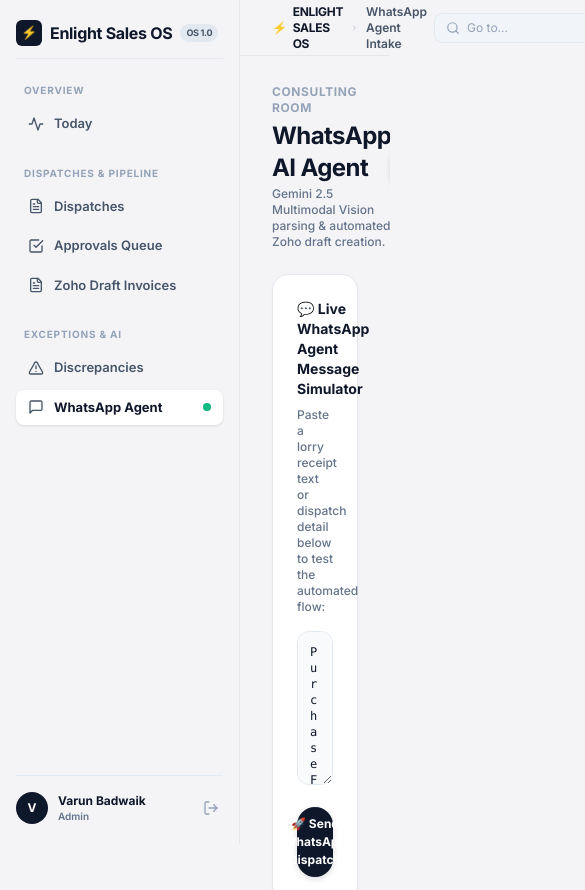
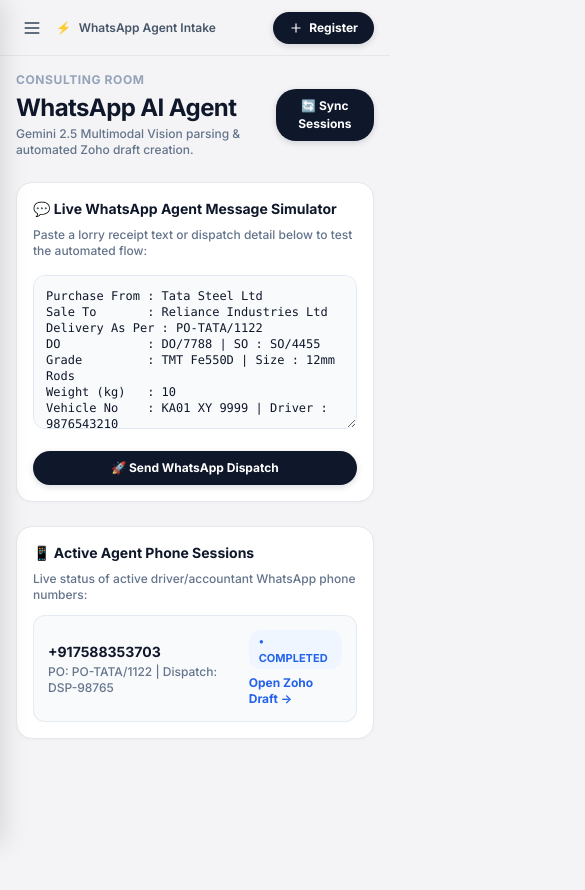
Before and after one commit to varunbadwaik/Enlight-Sales-OS, a Next.js app in the folder apps/web/: page /whatsapp in a window 390 px wide. Shown: the top 890 px of the page, 585 px wide, since content can reach past the window. After the commit the page ends 844 px from the top, so only its background shows below. Built offline with nearby package versions, Linux system fonts and the light colour scheme; no server answers.

Commit message:
feat(responsive): add mobile navigation drawer, backdrop overlay, and responsive table wrappers for mobile, tablet, and desktop

```diff
--- a/apps/web/app/AppLayoutWrapper.tsx
+++ b/apps/web/app/AppLayoutWrapper.tsx
@@ -3,7 +3,7 @@
 import { usePathname, useRouter } from 'next/navigation';
 import Link from 'next/link';
 import { useEffect, useState } from 'react';
-import { LogOut, Search, ChevronRight, FileText, CheckSquare, AlertTriangle, MessageSquare, Activity, Plus } from 'lucide-react';
+import { LogOut, Search, ChevronRight, FileText, CheckSquare, AlertTriangle, MessageSquare, Activity, Plus, Menu, X } from 'lucide-react';
 import { supabase, isSupabaseConfigured } from '../lib/supabaseClient';
 
 interface UserInfo {
@@ -17,6 +17,7 @@
   const pathname = usePathname();
   const router = useRouter();
   const isLoginPage = pathname === '/login';
+  const [mobileMenuOpen, setMobileMenuOpen] = useState(false);
   const [user, setUser] = useState<UserInfo | null>({
     id: 'default-user',
     email: 'admin@enlightsales.com',
@@ -25,6 +26,11 @@
   });
   const [authChecked, setAuthChecked] = useState(true);
   const [searchQuery, setSearchQuery] = useState('');
+
+  // Close mobile nav on route change
+  useEffect(() => {
+    setMobileMenuOpen(false);
+  }, [pathname]);
 
   useEffect(() => {
     async function checkAuthStatus() {
@@ -130,16 +136,30 @@
 
   return (
     <div className="app-container">
+      {/* Mobile Backdrop Overlay */}
+      {mobileMenuOpen && (
+        <div
+          onClick={() => setMobileMenuOpen(false)}
+          className="fixed inset-0 bg-slate-900/40 backdrop-blur-sm z-30 lg:hidden transition-opacity"
+        />
+      )}
+
       {/* Sidebar Navigation matching Pulse Clinic Reference */}
-      <aside className="sidebar flex flex-col justify-between">
+      <aside className={`sidebar flex flex-col justify-between ${mobileMenuOpen ? 'mobile-open' : ''}`}>
         <div>
           {/* Brand Logo & Tagline */}
-          <div className="pb-3 border-b border-slate-200/80 mb-2">
+          <div className="pb-3 border-b border-slate-200/80 mb-2 flex items-center justify-between">
             <div className="brand-logo">
               <div className="brand-icon">⚡</div>
               <span>Enlight Sales OS</span>
               <span className="brand-badge">OS 1.0</span>
             </div>
+            <button
+              onClick={() => setMobileMenuOpen(false)}
+              className="lg:hidden text-slate-400 hover:text-slate-700 p-1"
+            >
+              <X className="w-5 h-5" />
+            </button>
           </div>
 
           {/* Grouped Nav Section 1: OVERVIEW */}
@@ -212,26 +232,33 @@
       <div className="main-wrapper">
         {/* Top Header Bar matching Reference UI */}
         <header className="top-header-bar">
-          {/* Left Breadcrumbs */}
+          {/* Left Breadcrumbs + Mobile Menu Toggle */}
           <div className="flex items-center gap-2 font-medium text-xs">
+            <button
+              onClick={() => setMobileMenuOpen(true)}
+              className="lg:hidden p-1.5 rounded-lg text-slate-700 hover:bg-slate-200 transition-colors"
+              title="Open Menu"
+            >
+              <Menu className="w-5 h-5" />
+            </button>
             <span className="font-bold text-slate-900 tracking-tight flex items-center gap-1.5">
-              <span>⚡</span> ENLIGHT SALES OS
+              <span>⚡</span> <span className="hidden sm:inline">ENLIGHT SALES OS</span>
             </span>
-            <ChevronRight className="w-3.5 h-3.5 text-slate-400" />
-            <span className="text-slate-600 font-semibold">{getBreadcrumbTitle()}</span>
+            <ChevronRight className="w-3.5 h-3.5 text-slate-400 hidden sm:inline" />
+            <span className="text-slate-600 font-semibold truncate">{getBreadcrumbTitle()}</span>
           </div>
 
           {/* Right Global Controls */}
-          <div className="flex items-center gap-4">
+          <div className="flex items-center gap-2 sm:gap-4">
             {/* Search Input Bar */}
-            <div className="relative flex items-center">
+            <div className="relative hidden sm:flex items-center">
               <Search className="w-3.5 h-3.5 text-slate-400 absolute left-3 pointer-events-none" />
               <input
                 type="text"
                 value={searchQuery}
                 onChange={(e) => setSearchQuery(e.target.value)}
                 placeholder="Go to..."
-                className="bg-slate-100 border border-slate-200/90 rounded-lg pl-8 pr-12 py-1.5 text-xs text-slate-900 placeholder-slate-400 focus:outline-none focus:bg-white focus:border-slate-400 transition-all w-48"
+                className="bg-slate-100 border border-slate-200/90 rounded-lg pl-8 pr-12 py-1.5 text-xs text-slate-900 placeholder-slate-400 focus:outline-none focus:bg-white focus:border-slate-400 transition-all w-36 sm:w-48"
               />
               <span className="absolute right-2 text-[10px] font-bold bg-white text-slate-500 border border-slate-200 rounded px-1 py-0.5">
                 ⌘K
@@ -241,10 +268,11 @@
             {/* Quick Action Button */}
             <button
               onClick={() => router.push('/dispatches')}
-              className="btn-dark-pill"
+              className="btn-dark-pill text-xs"
             >
               <Plus className="w-3.5 h-3.5" />
-              <span>Register Dispatch</span>
+              <span className="hidden xs:inline">Register Dispatch</span>
+              <span className="xs:hidden">Register</span>
             </button>
           </div>
         </header>
--- a/apps/web/app/approvals/page.tsx
+++ b/apps/web/app/approvals/page.tsx
@@ -42,7 +42,7 @@
       </div>
 
       {/* Clean Table Container */}
-      <div className="card-clean p-0 overflow-hidden">
+      <div className="card-clean p-0 overflow-x-auto">
         <table className="table-clean">
           <thead>
             <tr>
--- a/apps/web/app/dispatches/page.tsx
+++ b/apps/web/app/dispatches/page.tsx
@@ -88,7 +88,7 @@
       </div>
 
       {/* Clean Table Container */}
-      <div className="card-clean p-0 overflow-hidden">
+      <div className="card-clean p-0 overflow-x-auto">
         <table className="table-clean">
           <thead>
             <tr>
--- a/apps/web/app/exceptions/page.tsx
+++ b/apps/web/app/exceptions/page.tsx
@@ -44,7 +44,7 @@
       </div>
 
       {/* Clean Table Container */}
-      <div className="card-clean p-0 overflow-hidden">
+      <div className="card-clean p-0 overflow-x-auto">
         <table className="table-clean">
           <thead>
             <tr>
--- a/apps/web/app/globals.css
+++ b/apps/web/app/globals.css
@@ -31,10 +31,12 @@
 }
 
 /* App Container Layout */
+/* App Container Layout */
 .app-container {
   display: flex;
   min-height: 100vh;
   background-color: #F4F4F6;
+  position: relative;
 }
 
 /* Sidebar Navigation (Pulse Clinic Style) */
@@ -49,6 +51,23 @@
   position: sticky;
   top: 0;
   height: 100vh;
+  z-index: 40;
+  transition: transform 0.25s cubic-bezier(0.4, 0, 0.2, 1);
+}
+
+@media (max-width: 1023px) {
+  .sidebar {
+    position: fixed;
+    left: 0;
+    top: 0;
+    bottom: 0;
+    height: 100%;
+    transform: translateX(-100%);
+    box-shadow: 4px 0 24px rgba(0, 0, 0, 0.12);
+  }
+  .sidebar.mobile-open {
+    transform: translateX(0);
+  }
 }
 
 .brand-logo {
@@ -130,26 +149,46 @@
   display: flex;
   flex-direction: column;
   min-width: 0;
+  width: 100%;
 }
 
 /* Top Header Bar */
 .top-header-bar {
-  height: 56px;
+  min-height: 56px;
   background-color: #F4F4F6;
   border-bottom: 1px solid #E5E7EB;
   display: flex;
   align-items: center;
   justify-content: space-between;
-  padding: 0 32px;
+  padding: 8px 16px;
   position: sticky;
   top: 0;
   z-index: 20;
+  gap: 12px;
+}
+
+@media (min-width: 768px) {
+  .top-header-bar {
+    padding: 0 32px;
+  }
 }
 
 .main-content {
   flex: 1;
-  padding: 28px 32px 48px;
+  padding: 16px;
   overflow-y: auto;
+}
+
+@media (min-width: 768px) {
+  .main-content {
+    padding: 24px;
+  }
+}
+
+@media (min-width: 1024px) {
+  .main-content {
+    padding: 28px 32px 48px;
+  }
 }
 
 /* UI Cards */
@@ -157,8 +196,14 @@
   background: #FFFFFF;
   border: 1px solid #E5E7EB;
   border-radius: 16px;
-  padding: 24px;
+  padding: 16px;
   box-shadow: 0 1px 3px rgba(0, 0, 0, 0.03);
+}
+
+@media (min-width: 768px) {
+  .card-clean {
+    padding: 24px;
+  }
 }
 
 /* Dark Pill Action Button */
--- a/apps/web/app/invoices/page.tsx
+++ b/apps/web/app/invoices/page.tsx
@@ -88,7 +88,7 @@
       </div>
 
       {/* Table Container */}
-      <div className="card-clean p-0 overflow-hidden">
+      <div className="card-clean p-0 overflow-x-auto">
         <table className="table-clean">
           <thead>
             <tr>
--- a/apps/web/app/page.tsx
+++ b/apps/web/app/page.tsx
@@ -113,7 +113,7 @@
       </div>
 
       {/* Clean White Table Container */}
-      <div className="card-clean p-0 overflow-hidden">
+      <div className="card-clean p-0 overflow-x-auto">
         <table className="table-clean">
           <thead>
             <tr>
```
